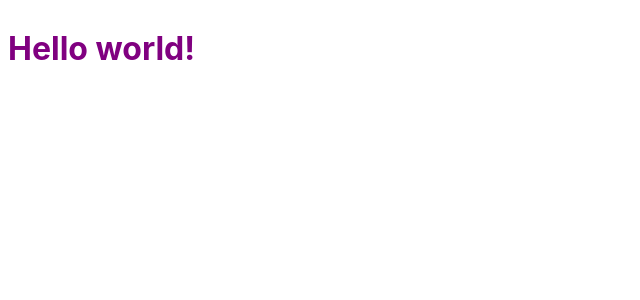
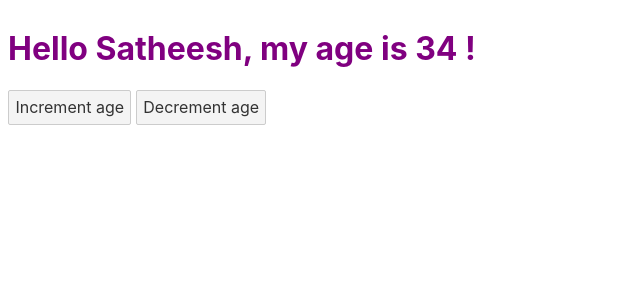
Before and after one commit to satheeshgs/svelte-app, a Svelte app: page / in a window 1280 px wide. Shown: the top 300 px of the page, without its empty margins (0-640 px from the left). Built offline with nearby package versions, Linux system fonts and the light colour scheme.

Commit message:
first app commit #3

```diff
--- a/src/App.svelte
+++ b/src/App.svelte
@@ -1,11 +1,22 @@
 <script>
-	export let name;
+  let name = "Satheesh";
+  let age = 34;
+
+  function incrementAge() {
+    age += 1;
+  }
+
+  function decrementAge() {
+    age -= 1;
+  }
 </script>
 
+<h1>Hello {name}, my age is {age} !</h1>
+<button on:click={incrementAge}>Increment age</button>
+<button on:click={decrementAge}>Decrement age</button>
+
 <style>
-	h1 {
-		color: purple;
-	}
+  h1 {
+    color: purple;
+  }
 </style>
-
-<h1>Hello {name}!</h1>
--- a/src/main.js
+++ b/src/main.js
@@ -2,9 +2,6 @@ import App from './App.svelte';
 
 const app = new App({
 	target: document.body,
-	props: {
-		name: 'world'
-	}
 });
 
 export default app;
```
Also changed, not shown: 1 other file (tests, documents, lock files or other folders).
